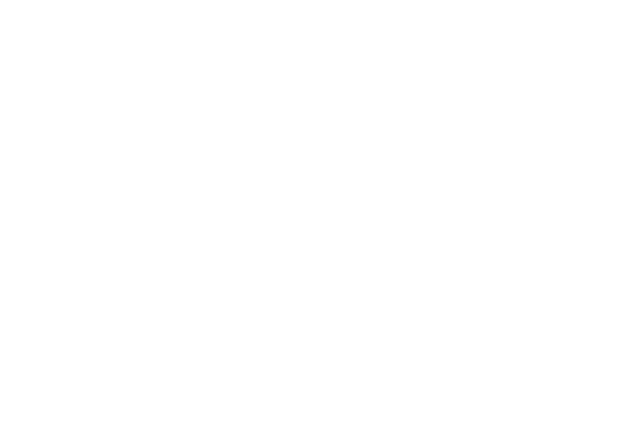
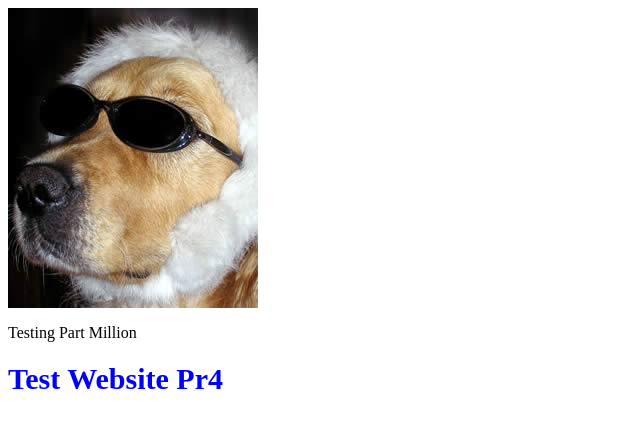
Before and after one commit to SavannahGee09/TestPt3, a plain HTML site: page index.html in a window 1280 px wide. Shown: the whole page, without its empty margins (0-640 px from the left). Drawn offline with Linux system fonts and the light colour scheme.

Commit message:
changed title

```diff
--- a/index.html
+++ b/index.html
@@ -1,8 +1,12 @@
 <html>
 <head>
-<title>
+<title>Test Pt 3</title>
 <link href="style.css"rel="stylesheet" type="text/css">
+</head>
 <body>
 <img src="cooldog.jpg">
-<p>
-<h1>
+<p id="sentence 2"> Testing Part Million
+<h1>Test Website Pr4
+</h1>
+</p>
+</html>
```
